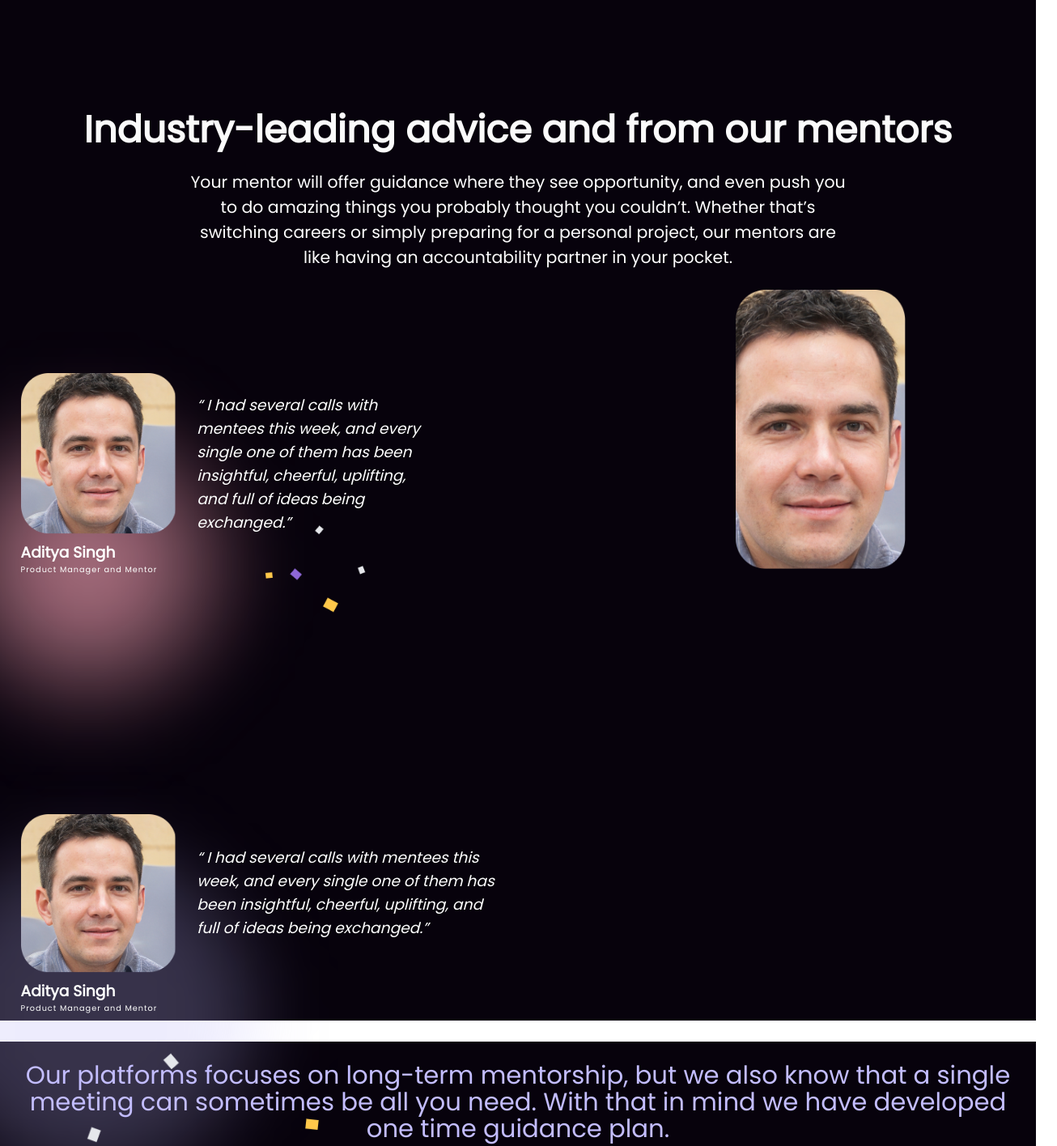
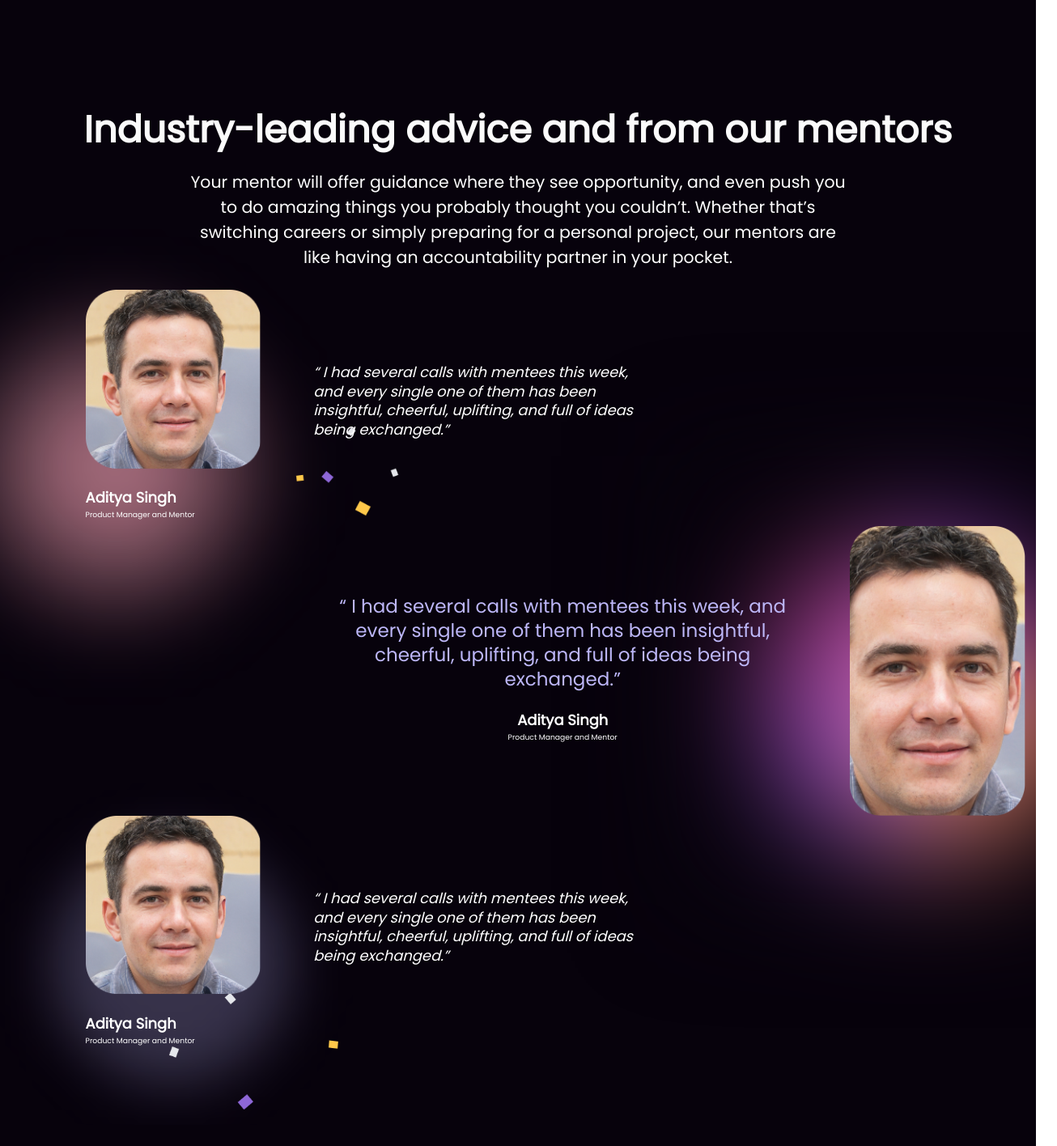
Before and after one commit to 4rr0w/empowernetv1, a React (Create React App) app: page / in a window 1280 px wide. Shown: the part 7600-9016 px from the top of the page at 81% size, 1306 px wide, since content can reach past the window. Built offline with nearby package versions, Linux system fonts and the light colour scheme.

Commit message:
add sec 5

```diff
--- a/src/components/landingPage/Section5/index.tsx
+++ b/src/components/landingPage/Section5/index.tsx
@@ -24,47 +24,48 @@ export const Section5: React.FC<Section5Props> = ({
         that’s switching careers or simply preparing for a personal project, our
         mentors are like having an accountability partner in your pocket.
       </p>
+
       <div className={styles.contentContainer}>
-        <div className={styles.container2}>
-          <div>
         <img className={styles.bgimg1} src={Group51938} />
+        <img className={styles.bgimg2} src={Group51940} />
+        <img className={styles.bgimg3} src={Group51956} />
+        <div className={styles.container}>
           <div className={styles.content}>
             <img className={styles.mentorimg1} src={Maskgrp30} />
-              <p className={styles.mentortext}>
-                “ I had several calls with mentees this week, and every single
-                one of them has been insightful, cheerful, uplifting, and full
-                of ideas being exchanged.”
-              </p>
-            </div>
-            <p className={styles.name}>Aditya Singh</p>
-            <p className={styles.info}>Product Manager and Mentor</p>
-            <img className={styles.bgimg2} src={Group51940} />
-            <div className={styles.content}>
-              <img className={styles.mentorimg2} src={Maskgrp30} />
-              <p className={styles.mentortext2}>
-                “ I had several calls with mentees this week, and every single
-                one of them has been insightful, cheerful, uplifting, and full
-                of ideas being exchanged.”
-              </p>
-            </div>
             <p className={styles.name}>Aditya Singh</p>
             <p className={styles.info}>Product Manager and Mentor</p>
           </div>
-          <div className={styles.container3}>
-            {/* <img className={styles.bgimg3} src={Group51956} /> */}
+          <p className={styles.mentortext}>
+            “ I had several calls with mentees this week, and every single one
+            of them has been insightful, cheerful, uplifting, and full of ideas
+            being exchanged.”
+          </p>
+        </div>
+        <div className={styles.container2}>
+          <div className={styles.text2Container}>
+            <p className={styles.mentortext3}>
+              “ I had several calls with mentees this week, and every single one
+              of them has been insightful, cheerful, uplifting, and full of
+              ideas being exchanged.”
+            </p>
+            <p className={styles.name}>Aditya Singh</p>
+            <p className={styles.info}>Product Manager and Mentor</p>
+          </div>
           <div className={styles.content2}>
-              <p className={styles.mentortext3}>
-                “ I had several calls with mentees this week, and every single
-                one of them has been insightful, cheerful, uplifting, and full
-                of ideas being exchanged.”
-              </p>
             <img className={styles.mentorimg3} src={Maskgrp32} />
           </div>
-            <div className={styles.mentor2}>
-              <p className={styles.name2}>Aditya Singh</p>
-              <p className={styles.info2}>Product Manager and Mentor</p>
         </div>
+        <div className={styles.container}>
+          <div className={styles.content}>
+            <img className={styles.mentorimg1} src={Maskgrp30} />
+            <p className={styles.name}>Aditya Singh</p>
+            <p className={styles.info}>Product Manager and Mentor</p>
           </div>
+          <p className={styles.mentortext}>
+            “ I had several calls with mentees this week, and every single one
+            of them has been insightful, cheerful, uplifting, and full of ideas
+            being exchanged.”
+          </p>
         </div>
       </div>
     </div>
--- a/src/components/landingPage/Section5/style.module.css
+++ b/src/components/landingPage/Section5/style.module.css
@@ -1,20 +1,18 @@
-.mainSec5{
-    max-width: 100%;
-
-    height:fit-content;
-    background-color: #07020C;
-
-
+.mainSec5 {
+  width: 100%;
+  background-color: #07020c;
+  color: #fff;
+  overflow: hidden;
 }
-.text{
+.text {
   text-align: center;
-    color:#FBFBFB;
+  color: #fbfbfb;
   font-size: max(3.6vw, 34px);
   font-weight: bold;
 }
-.subtext{
+.subtext {
   font-size: max(1.6vw, 12px);
-    color: #FFFFFF;
+  color: #ffffff;
   text-align: center;
   padding: 0 18vw;
   line-height: normal;
@@ -23,151 +21,106 @@
 .contentContainer {
   margin: 2%;
   width: 100%;
+  display: flex;
+  flex-direction: column;
+  position: relative;
+  padding-bottom: 5vw;
+  padding-left: min(80px, 15vw);
 }
-.container2{
+
+.container {
+  position: relative;
   display: flex;
 }
-.bgimg1{
-    width: 55vw;
-    margin-left: -20vw;
-    max-width: 684px;
+
+.container2 {
+  position: relative;
+  display: flex;
+  justify-content: end;
+  margin-right: 3vw;
+  align-items: center;
+}
+
+.content {
+  display: flex;
+  flex-direction: column;
+}
+
+.mentortext {
+  height: 100%;
+  align-self: center;
+  margin-left: 5vw;
+  max-width: min(400px, 35vw);
+  line-height: 1.31;
+  font-style: italic;
+}
+
+.name {
+  margin-top: 1vw;
+}
+
+.text2Container {
+  width: 50%;
+  text-align: center;
+  margin-right: 5vw;
+}
+
+.mentortext {
+  font-size: min(20px, 1.4vw);
+  line-height: 1.31;
+}
+.mentortext3 {
+  font-size: min(25px, 1.8vw);
+  line-height: 1.31;
+  color: rgba(189, 183, 248, 1);
+}
+.name {
+  font-size: min(20px, 1.4vw);
+  font-weight: 900;
+  margin: 2vw 0 0.5vw 0;
+}
+.info {
+  font-size: min(10px, 0.72vw);
+}
+.mentorimg1 {
+  width: 17vw;
+  max-width: 225px;
   height: auto;
 }
-.bgimg2{
-    width: 55vw;
-    margin-left: -20vw;
-    margin-top: 15vw;
-    max-width: 684px;
+.mentorimg3 {
+  width: 17vw;
+  max-width: 225px;
   height: auto;
 }
-.mentorimg1{
-    width: 15vw;
-
+.mentorimg2 {
+  width: 17vw;
+  max-width: 225px;
   height: auto;
-
-}
-.mentorimg2{
-    width: 15vw;
-
-    margin-top: -1vw;
-    height: auto;
-
-
-}
-.content{
-    display: flex;
-    margin-top: -45vw;
-
-}
-.content2{
-    display: flex;
-    margin-left: -20vw;
-    position: relative;
 }
 
-.mentortext{
-    font-size: max(1.46vw,12px);
-    color: #FEFFFE;
-    width: 23vw;
-    line-height: normal;
-    margin: 2vw 0 0 2vw;
-    font-style: italic;
-    text-align: left;
+.bgimg1 {
+  position: absolute;
+  top: -10vw;
+  left: -18vw;
+  width: 65vw;
+  max-width: 700px;
+  height: auto;
 }
-.mentortext2{
-    font-size: max(1.46vw,12px);
-    color: #FEFFFE;
-    width: 30vw;
-    line-height: normal;
-    margin: 2vw 0 0 2vw;
-    font-style: italic;
-    text-align: left;
-}
-.mentortext3{
-    font-size: max(1.83vw,12px);
-    color:#BDB7F8;
+.bgimg3 {
+  position: absolute;
+  top: 16vw;
+  right: -10vw;
   width: 50vw;
-    line-height: normal;
-    position: relative;
-    text-align: center;
-    margin-top:-47vw;
-    margin-left: -10vw;
-
-
-}
-@media  screen and (max-width: 700px){
-    .mentortext3{
-        margin-top: -40vw;
-    }
-    .name2{
-        margin-top: -20vw;
-    }
-}
-@media  screen and (max-width: 550px){
-    .mentortext3{
-        margin-top: -30vw;
-    }
-    .name2{
-        margin-top: 10vw;
+  max-width: 600px;
+  height: auto;
+  filter: blur(5vw);
 }
 
+.bgimg2 {
+  position: absolute;
+  bottom: -6vw;
+  left: -5vw;
+  width: 50vw;
+  max-width: 500px;
+  height: auto;
 }
-.mentorimg3{
-
-    width: 16.4vw;
-    position: relative;
-    margin-left: 2vw;
-    height: auto;
-
-}
-.name{
-    font-weight: bold;
-    font-size: max(1.46vw,10px);
-    color: #FEFFFE;
-    text-align: left;
-    margin-top: 1vw;
-}
-.info{
-    font-size: 0.76vw;
-    color: #FEFFFE;
-    text-align: left;
-    margin-top: -1vw;
-    letter-spacing: 1px
-}
-.mentor2{
- margin-top: -8vw;
-margin-right: 4vw;
-}
-.name2{
-    font-weight: bold;
-    font-size: max(1.46vw,12px);
-    color: #FEFFFE;
-
-    margin-top: -37vw;
-    margin-left: -10vw;
-    text-align: left;
-}
-.info2{
-    font-size: 0.76vw;
-    color: #FEFFFE;
-    text-align: left;
-    margin-left: -12vw;
-    margin-top: -1vw;
-
-    letter-spacing: 2px;
-}
-.container3{
-    position: relative;
-    overflow: hidden;
-}
-.bgimg3{
-    height: auto;
-    margin-top: 15vw;
-    width: 68.6vw;
-    position: absolute;
-}
-/* height , images:auto
-max-width:
-
-
-*/
--- a/src/screens/SignUp/WelcomePage/style.module.css
+++ b/src/screens/SignUp/WelcomePage/style.module.css
@@ -46,7 +46,7 @@
   max-height: 100px;
   width: 6vw;
   max-width: 100px;
-  background-color: rgba(60, 22, 127, 0.8);
+  background-color: rgba(60, 22, 127, 0.07);
 }
 
 .input {
```
Lines whose indentation alone changed are shown as unchanged.
